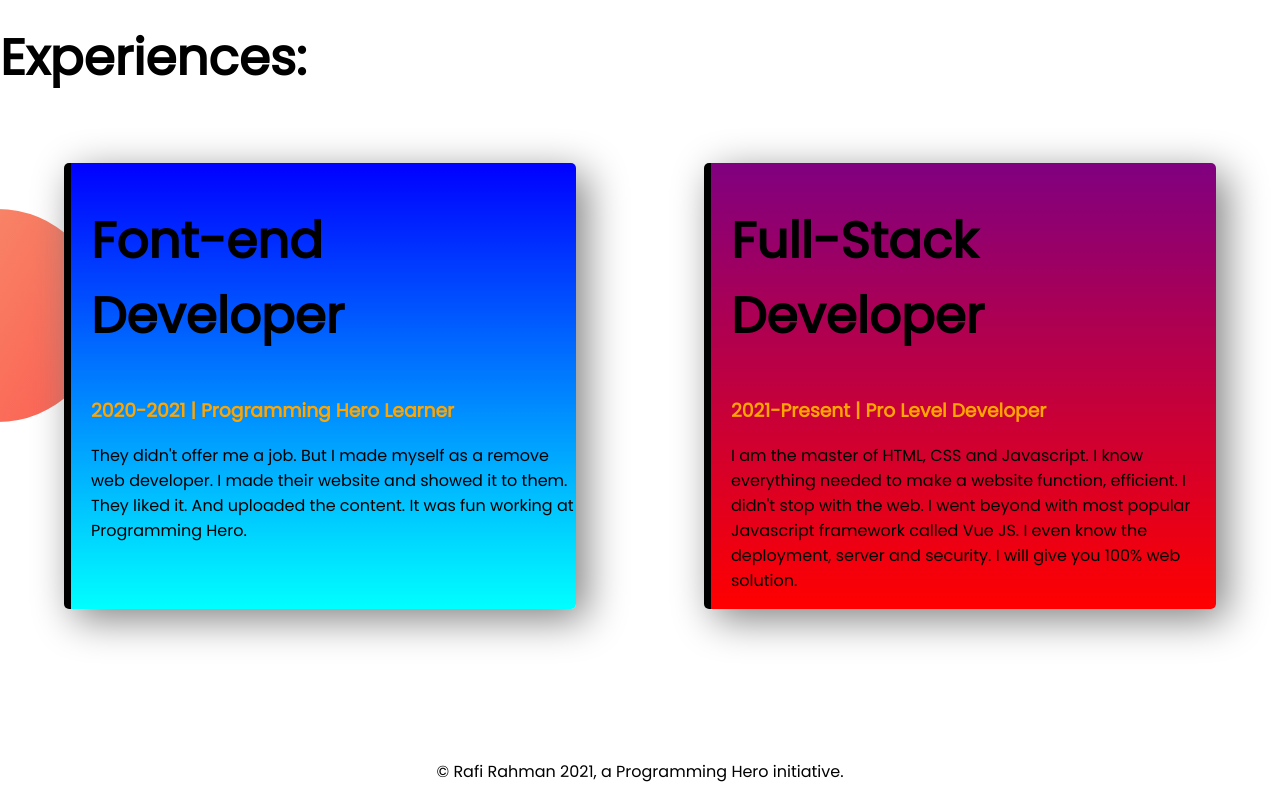
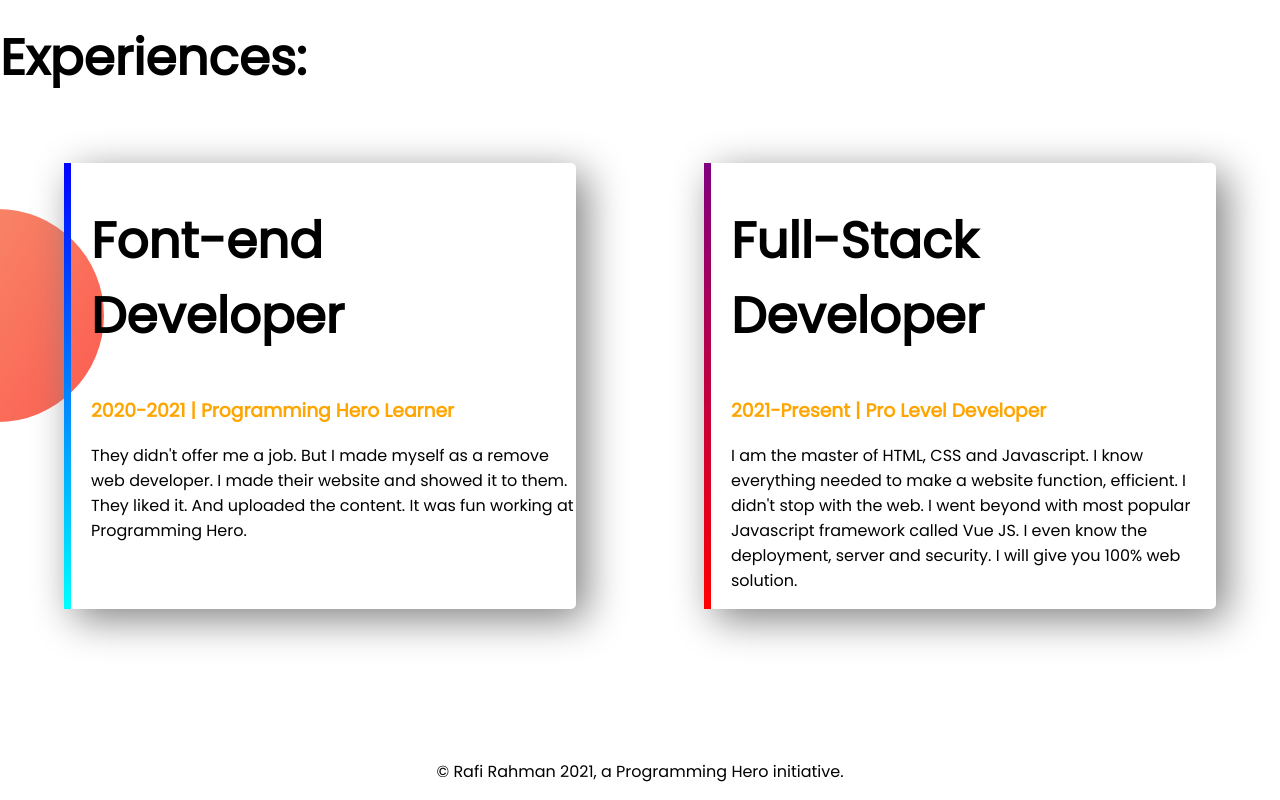
Before and after one commit to rafirahman123/Developer-protfolio, a plain HTML site: page index.html in a window 1280 px wide. Shown: the part 1373-2173 px from the top of the page. Drawn offline with Linux system fonts and the light colour scheme.

Commit message:
Box error solved

```diff
--- a/style.css
+++ b/style.css
@@ -68,13 +68,13 @@ h1{
 
 #font-end{
     border-left: 7px solid;
-    background-image:  linear-gradient(blue , cyan);
+    border-image:  linear-gradient(blue , cyan);
     border-image-slice: 1;
 }
 
 #full-stack{
     border-left: 7px solid;
-    background-image:  linear-gradient(purple,red);
+    border-image:  linear-gradient(purple,red);
     border-image-slice: 1;
 }
 
```
